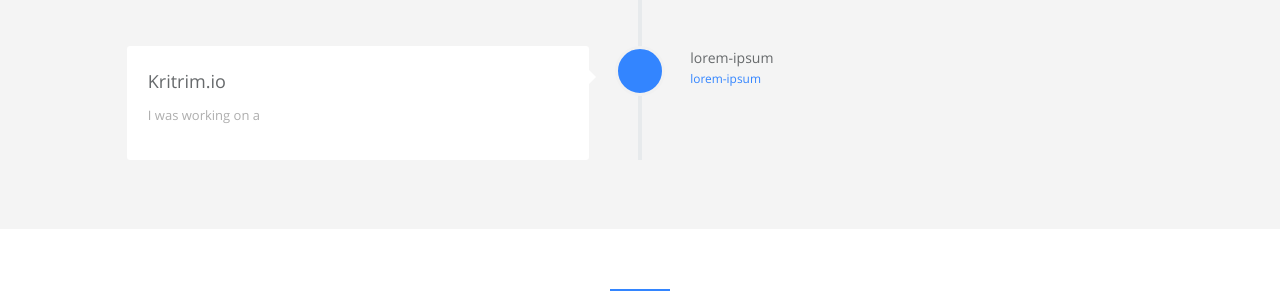
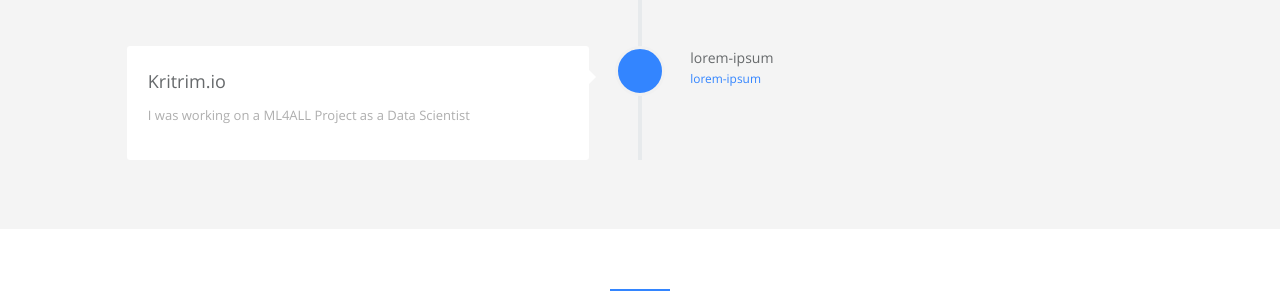
Before and after one commit to mounicarajput/modern-whale, a Jekyll site: the page built from index.html, in a window 1280 px wide and 900 px high, scrolled down 1206 px. Shown: the part 154-454 px from the top of the window. Built offline with Jekyll 4.4.1, drawn with Linux system fonts in a browser that asks for light colours.

Commit message:
careers.yml: updated detail in desc

```diff
--- a/_data/index/careers.yml
+++ b/_data/index/careers.yml
@@ -30,7 +30,7 @@
     detail: Kritrim.io
     i18n: lorem-ipsum
   desc:
-    detail: 'I was working on a '
+    detail: I was working on a ML4ALL Project as a Data Scientist
     i18n: lorem-ipsum
   date:
     detail: lorem-ipsum
```
